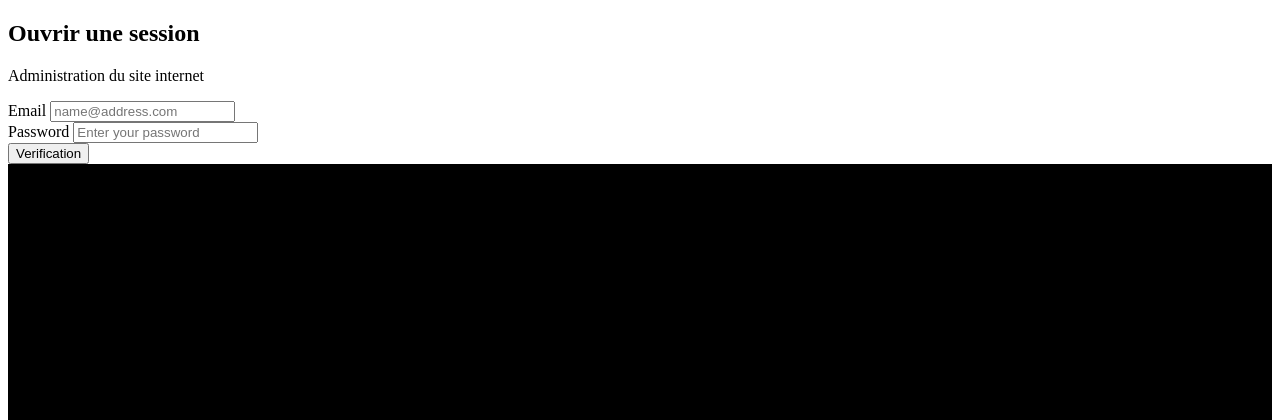
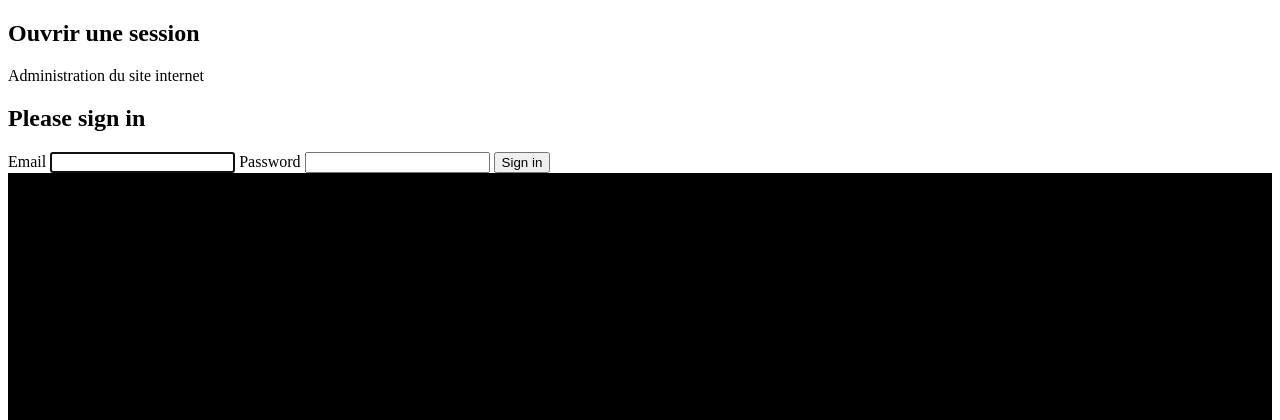
Before and after one commit to dms70/ANELISEMARCAIS, a Symfony app: template templates/security/login.html.twig in a window 1280 px wide. Shown: the top 420 px of the page. Run offline with Twig, Linux system fonts and the light colour scheme; the template is opened without the code that fills it, so the values that code supplies are empty; some libraries are stand-ins or nearby versions.

Commit message:
change login.twig.html

```diff
--- a/templates/security/login.html.twig
+++ b/templates/security/login.html.twig
@@ -1,4 +1,3 @@
-
 
     <!DOCTYPE html>
 <html>
@@ -14,14 +13,10 @@
             {{ encore_entry_link_tags('app') }}
         {% endblock %}
 
-        {% block javascripts %}
-            {#{{ encore_entry_script_tags('app') }}#}
-             {{ encore_entry_script_tags('app') }}
-        {% endblock %}
-    </head>
- <body>
 
-    <!-- CONTENT -->
+
+
+   <!-- CONTENT -->
     <section>
       <div class="container d-flex flex-column">
         <div class="row align-items-center justify-content-center gx-0 min-vh-100">
@@ -37,31 +32,42 @@
               Administration du site internet
             </p>
 
-            <!-- Form -->
-            <form class="mb-6">
+            <form method="post">
+    {% if error %}
+        <div class="alert alert-danger">{{ error.messageKey|trans(error.messageData, 'security') }}</div>
+    {% endif %}
 
-              <!-- Email -->
-              <div class="form-group">
-                <label class="form-label" for="email">
-                  Email
-                </label>
-                <input type="email" class="form-control" id="email" placeholder="name@address.com">
-              </div>
+    {% if app.user %}
+        <div class="mb-3">
+            You are logged in as {{ app.user.username }}, <a href="{{ path('app_logout') }}">Logout</a>
+        </div>
+    {% endif %}
 
-              <!-- Password -->
-              <div class="form-group mb-5">
-                <label class="form-label" for="password">
-                  Password
-                </label>
-                <input type="password" class="form-control" id="password" placeholder="Enter your password">
-              </div>
+    <h1 class="h3 mb-3 font-weight-normal">Please sign in</h1>
+    <label for="inputEmail">Email</label>
+    <input type="email" value="{{ last_username }}" name="email" id="inputEmail" class="form-control" required autofocus>
+    <label for="inputPassword">Password</label>
+    <input type="password" name="password" id="inputPassword" class="form-control" required>
 
-              <!-- Submit -->
-              <button class="btn w-100 btn-primary" type="submit">
-                Verification
-              </button>
+    <input type="hidden" name="_csrf_token"
+           value="{{ csrf_token('authenticate') }}"
+    >
 
-            </form>
+    {#
+        Uncomment this section and add a remember_me option below your firewall to activate remember me functionality.
+        See https://symfony.com/doc/current/security/remember_me.html
+
+        <div class="checkbox mb-3">
+            <label>
+                <input type="checkbox" name="_remember_me"> Remember me
+            </label>
+        </div>
+    #}
+
+    <button class="btn btn-lg btn-primary" type="submit">
+        Sign in
+    </button>
+</form>
 
           </div>
           <div class="col-lg-7 offset-lg-1 align-self-stretch d-none d-lg-block data-aos="fade-left">
@@ -80,3 +86,20 @@
 
 </body>
 </html>
+
+
+
+
+
+
+
+
+
+
+
+        {% block javascripts %}
+            {#{{ encore_entry_script_tags('app') }}#}
+             {{ encore_entry_script_tags('app') }}
+        {% endblock %}
+    </head>
+ <body>
```
